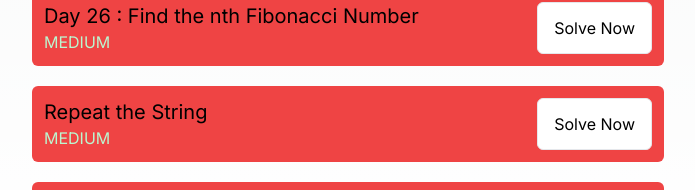
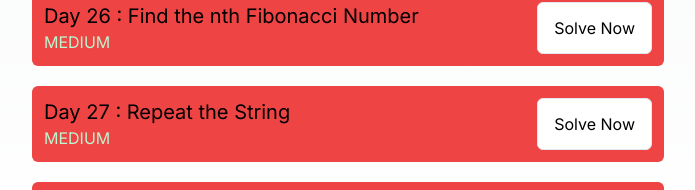
Before and after one commit to manojtsx/100-Days-of-JavaScript---Practice-on-Mine-Website, a Next.js app: page / in a window 1280 px wide. Shown: the part 2526-2716 px from the top of the page, without its empty margins (292-987 px from the left). Built offline with nearby package versions, Linux system fonts and the light colour scheme.

Commit message:
added day27 in title

```diff
--- a/src/app/challenges.ts
+++ b/src/app/challenges.ts
@@ -547,7 +547,7 @@ export const challenges:Challenge[] = [
     },
     {
         id : 27,
-        title : "Repeat the String",
+        title : "Day 27 : Repeat the String",
         description : ` Q. Write a function called repeatString that takes two parameters.
         str : A string that needs to be repeated.
         num : An integer representing the number of tiems the string should be repeated.
```
